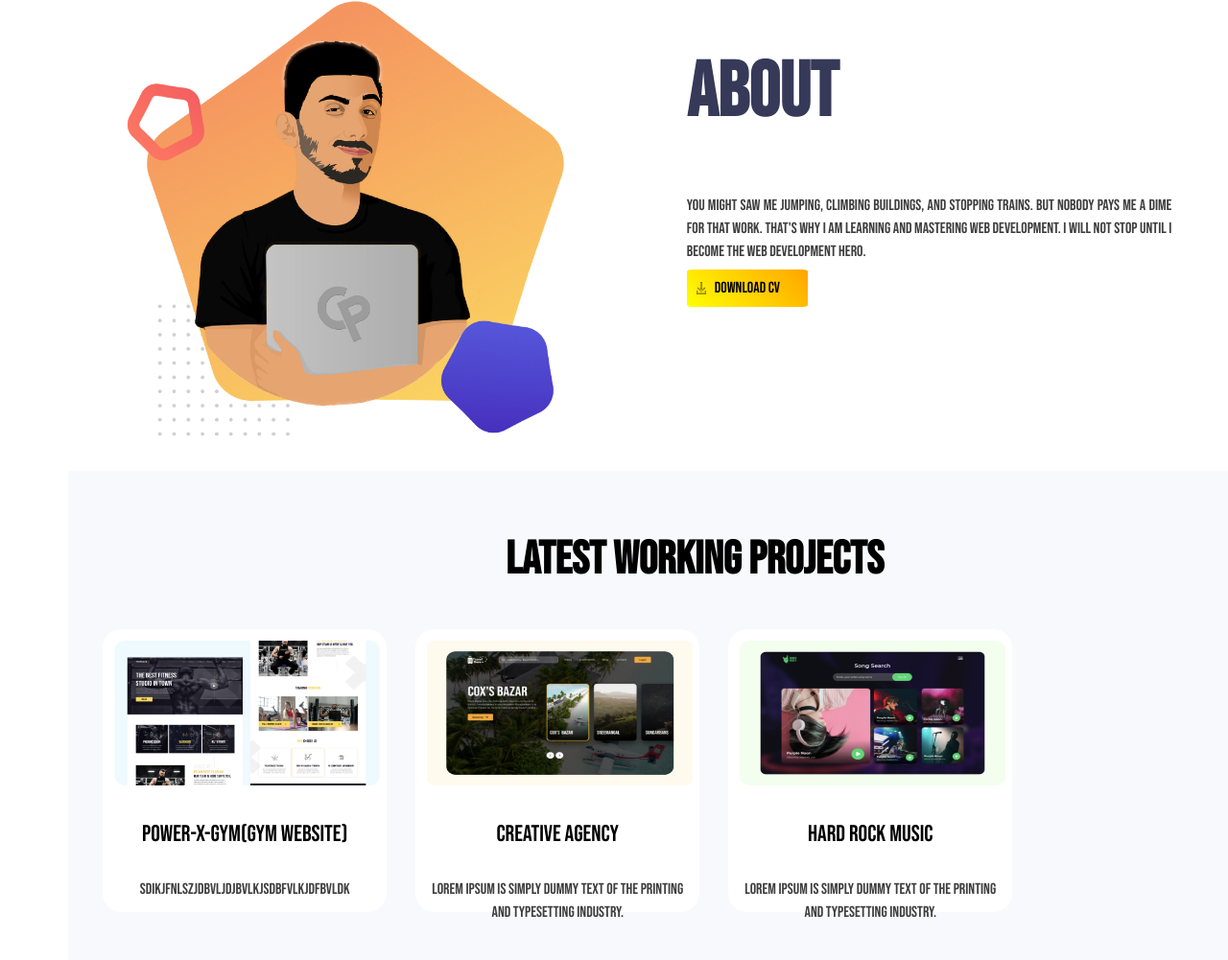
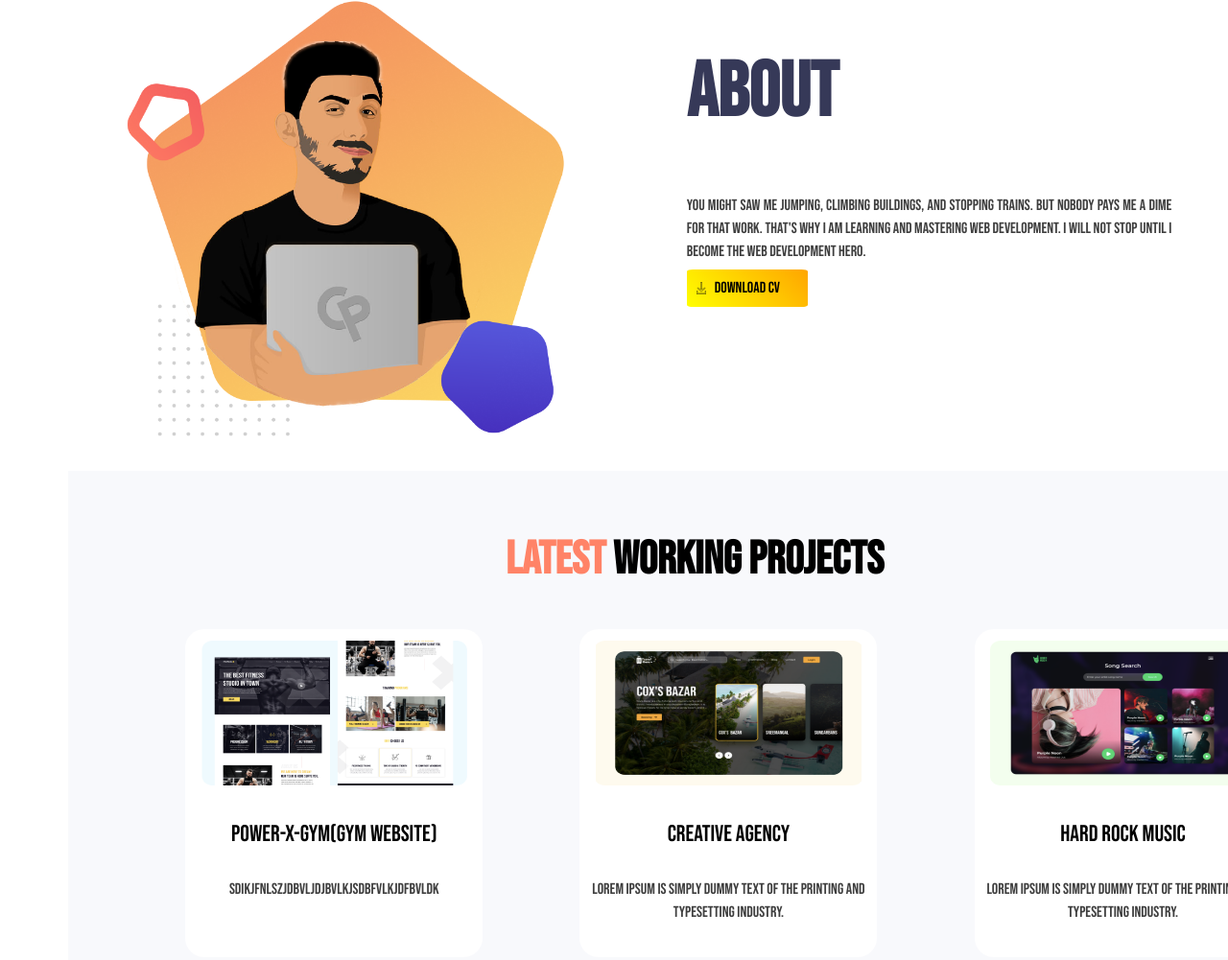
Before and after one commit to awprince69/assignment, a plain HTML site: page index.html in a window 1280 px wide. Shown: the part 518-1519 px from the top of the page at 96% size. Drawn offline with Linux system fonts and the light colour scheme.

Commit message:
latest work

```diff
--- a/index.html
+++ b/index.html
@@ -3,7 +3,7 @@
 <head>
     <meta charset="UTF-8">
     <meta name="viewport" content="width=device-width, initial-scale=1.0">
-    <title>Portfolio</title>
+    <title> A W PRINCE</title>
     <link href="https://fonts.googleapis.com/css2?family=Bebas+Neue&display=swap" rel="stylesheet">
     <link rel="stylesheet" href="style.css">
 </head>
@@ -38,7 +38,7 @@
     </section>
 
     <section class=" working-project">
-        <h3> Latest Working Projects </h3>
+        <h3> <span class="salmon-highlight" >Latest</span> Working Projects </h3>
         <div class="content-item">
             <img src="images/image 4.png" >
             <h4>Power-x-gym(gym website)</h4>
--- a/style.css
+++ b/style.css
@@ -72,12 +72,12 @@ p{
 
 .content-item{
     float: left;
-    margin: 0px 15px 20px 15px;
-    padding: 12px;
+    margin-left:8%;
+    padding-left: 0%;
     background-color: white;
     border-radius: 20px;
-    height: 271px;
-    width: 272px;
+    height: 342px;
+    width: 310px;
 }
 .content-item p{
     text-align: center;
@@ -87,4 +87,5 @@ p{
     position: relative;
     width: 277px;
     height: 151px;
+    padding-top: 4%;
 }
```
Also changed, not shown: 1 other file.
